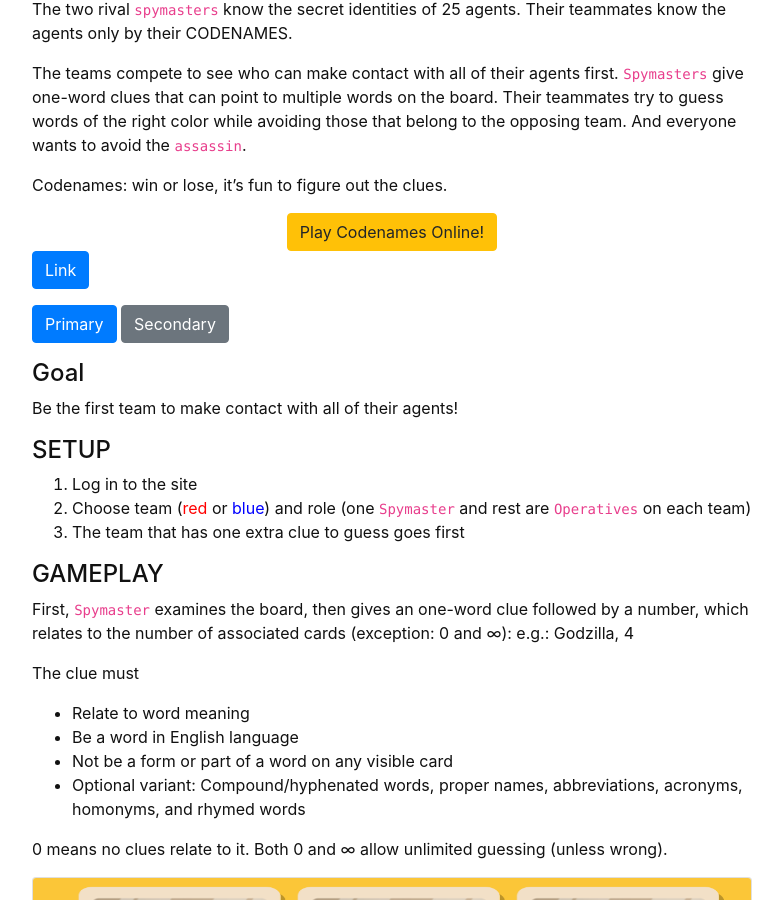
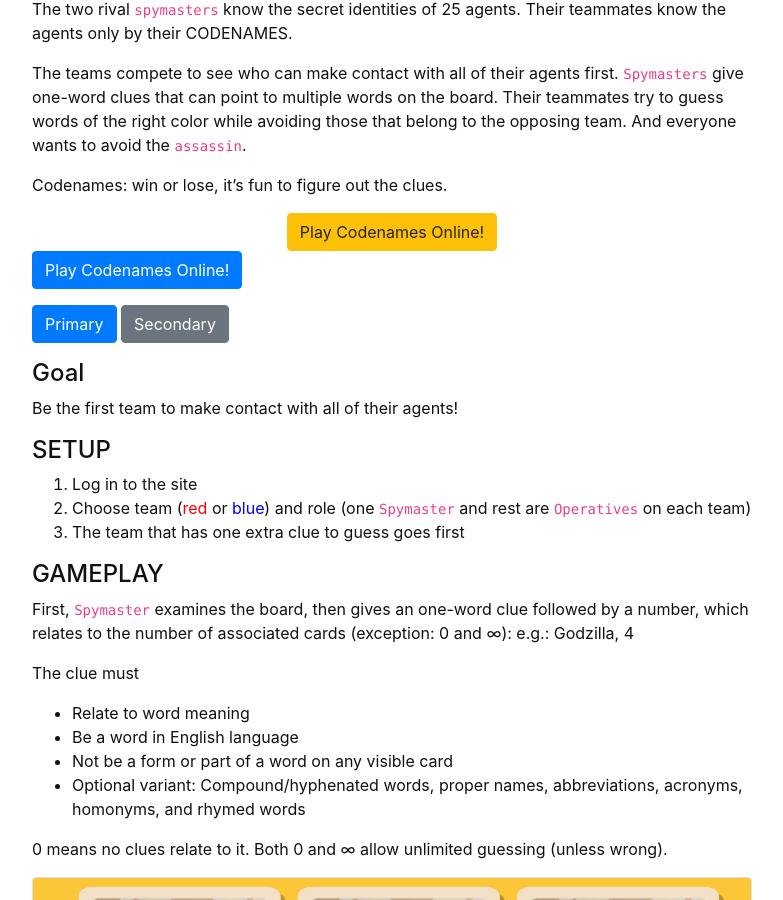
Before and after one commit to hanwendong1/VirtualGaming, a Jekyll site: the page built from content/1-Codenames.md, in a window 1280 px wide and 900 px high, scrolled down 1272 px. Shown: the whole window, without its empty margins (248-1031 px from the left). Built offline with Jekyll 4.4.1, drawn with Linux system fonts in a browser that asks for light colours.

Commit message:
Update 1-Codenames.md

```diff
--- a/content/1-Codenames.md
+++ b/content/1-Codenames.md
@@ -65,7 +65,7 @@
 
 {% include button.md text="Play Codenames Online!" link="https://codenames.game/" color="warning" %}
 
-<a class="btn btn-primary" href="https://codenames.game/" role="button">Link</a>
+<a class="btn btn-primary" href="https://codenames.game/" role="button" color="warning">Play Codenames Online!</a>
 
 <button type="button" class="btn btn-primary" color="warning">Primary</button>
 <button type="button" class="btn btn-secondary" color="warning">Secondary</button>
```
